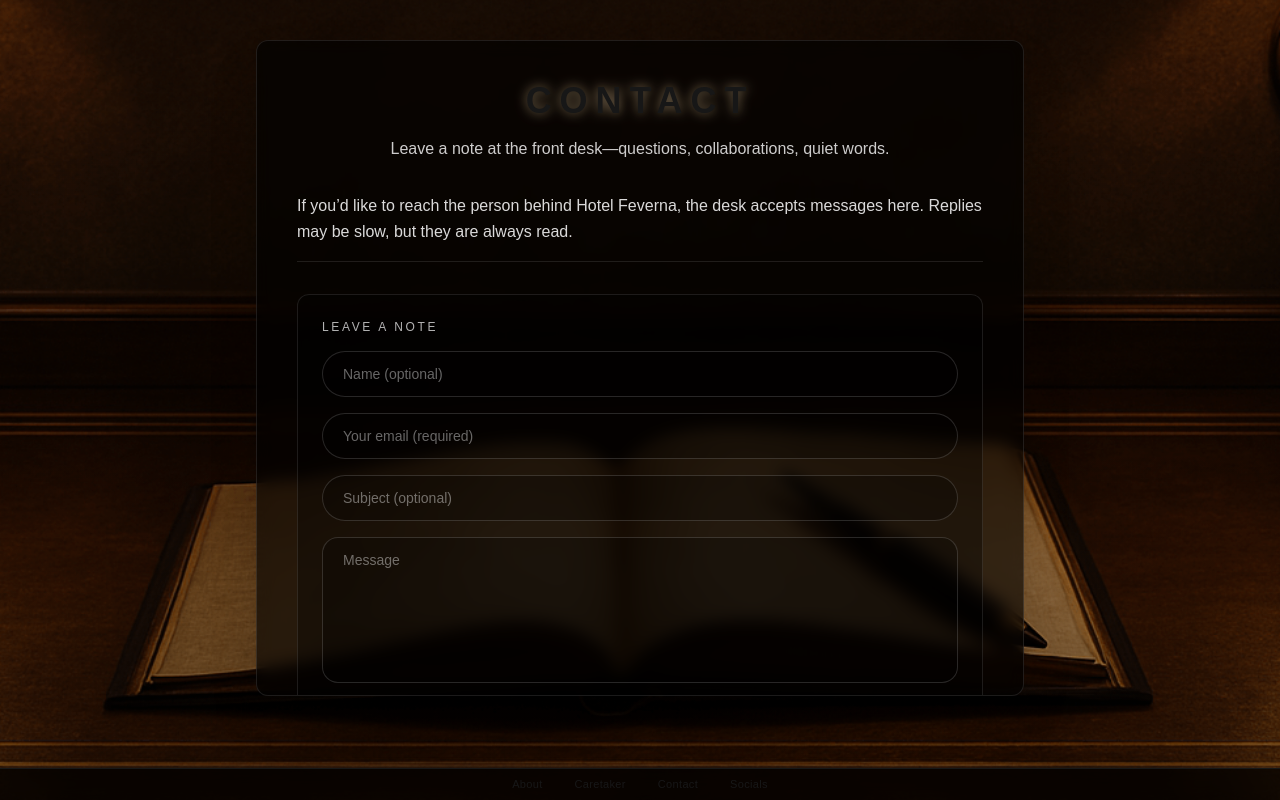
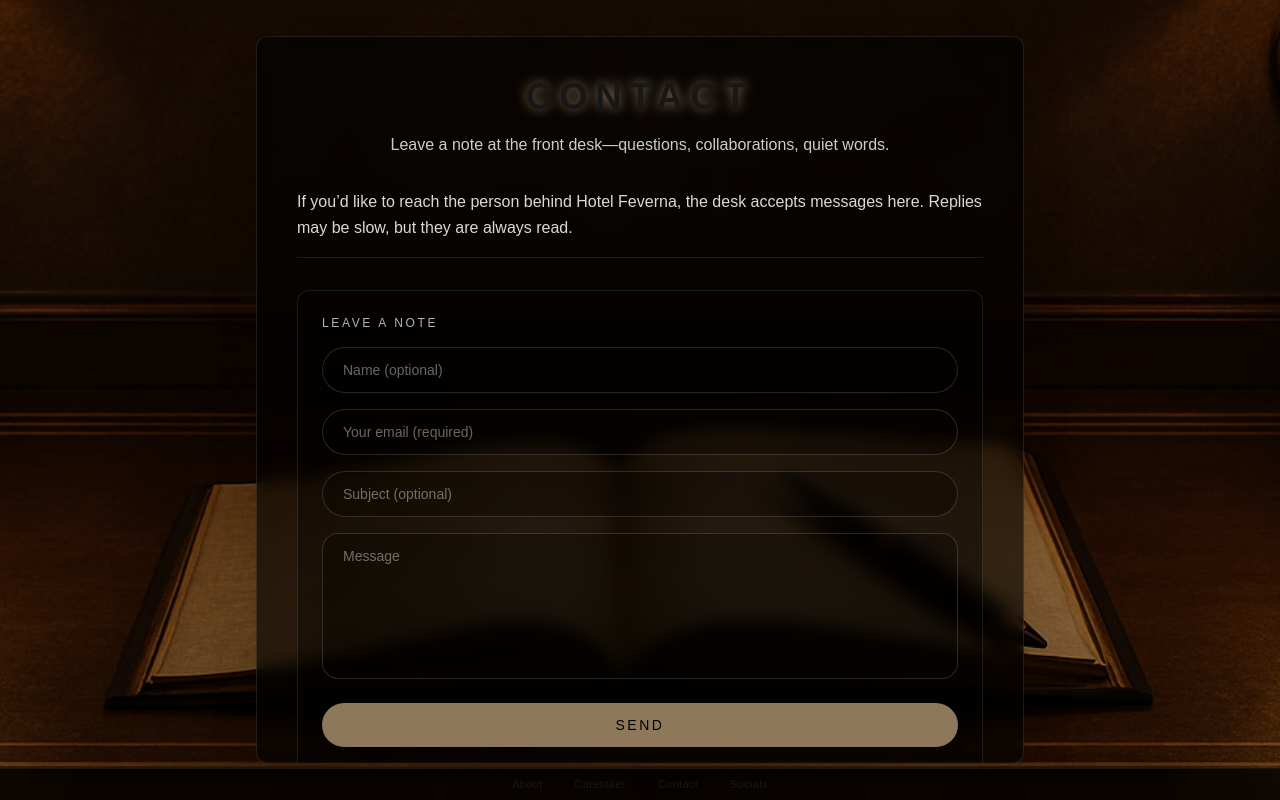
Before and after one commit to fevernaofficial/feverna-hotel, a Next.js app: page /contact in a window 1280 px wide. Built offline with nearby package versions, Linux system fonts and the light colour scheme.

Commit message:
Fixed contact image scroll

```diff
--- a/app/contact/page.tsx
+++ b/app/contact/page.tsx
@@ -10,30 +10,30 @@ export const metadata: Metadata = {
 export default function ContactPage() {
   return (
     <main
-      className="relative w-full min-h-screen bg-black overflow-hidden"
+      className="relative w-full h-svh bg-black overflow-hidden"
       style={{
         backgroundImage: "url('/images/contact.png')",
         backgroundSize: "cover",
         backgroundPosition: "center",
       }}
     >
-      {/* Light overlays (preserve the art; improve legibility) */}
+      {/* overlays */}
       <div className="absolute inset-0 bg-black/20" />
-      <div className="absolute inset-0 bg-linear-to-b from-black/10 via-transparent to-black/35" />
+      <div className="absolute inset-0 bg-linear-to-b from-black/15 via-transparent to-black/35" />
 
-      {/* Content wrapper */}
-      <div className="relative z-10 w-full flex justify-center px-6 py-10 pb-24">
+      {/* content */}
+      <div className="relative z-10 w-full h-full flex items-center justify-center px-6">
         <div
           className="
             w-full max-w-3xl
-            bg-black/60 border border-white/10
-            rounded-xl p-6 md:p-10
-            shadow-2xl backdrop-blur-sm
-            fade-in-soft
-            max-h-[calc(100dvh-9rem)]
+            bg-black/60 border border-white/10 rounded-xl
+            shadow-2xl backdrop-blur-sm fade-in-soft
+            p-6 md:p-10
+            max-h-[calc(100svh-var(--footer-h)-2.5rem)]
             overflow-y-auto
+            no-scrollbar
           "
-        >
+>
           <header className="text-center">
             <h1 className="text-3xl md:text-4xl font-semibold tracking-[0.22em] uppercase feverna-glow">
               Contact
--- a/app/globals.css
+++ b/app/globals.css
@@ -19,6 +19,10 @@
   }
 }
 
+/* ------------------ */
+/* LAYOUT CONSISTENCY */
+/* ------------------ */
+
 html,
 body {
   height: 100%;
@@ -26,10 +30,19 @@ body {
   margin: 0;
   padding: 0;
 
-  /* IMPORTANT: allow vertical scroll again */
+  /* Kill page scroll (we scroll inside cards instead) */
   overflow-x: hidden;
-  overflow-y: auto;
+  overflow-y: hidden;
+
+  /* Prevent iOS/Android bounce */
+  overscroll-behavior: none;
 }
+
+#__next {
+  height: 100%;
+  min-height: 100%;
+}
+
 
 body {
   background: var(--background);
@@ -178,3 +191,12 @@ footer {
   width: 100%;
   z-index: 99999;
 }
+
+/* Hide scrollbars but keep scrolling (for cards) */
+.no-scrollbar {
+  scrollbar-width: none;        /* Firefox */
+  -ms-overflow-style: none;     /* IE/Edge legacy */
+}
+.no-scrollbar::-webkit-scrollbar {
+  display: none;                /* Chrome/Safari */
+}
```
